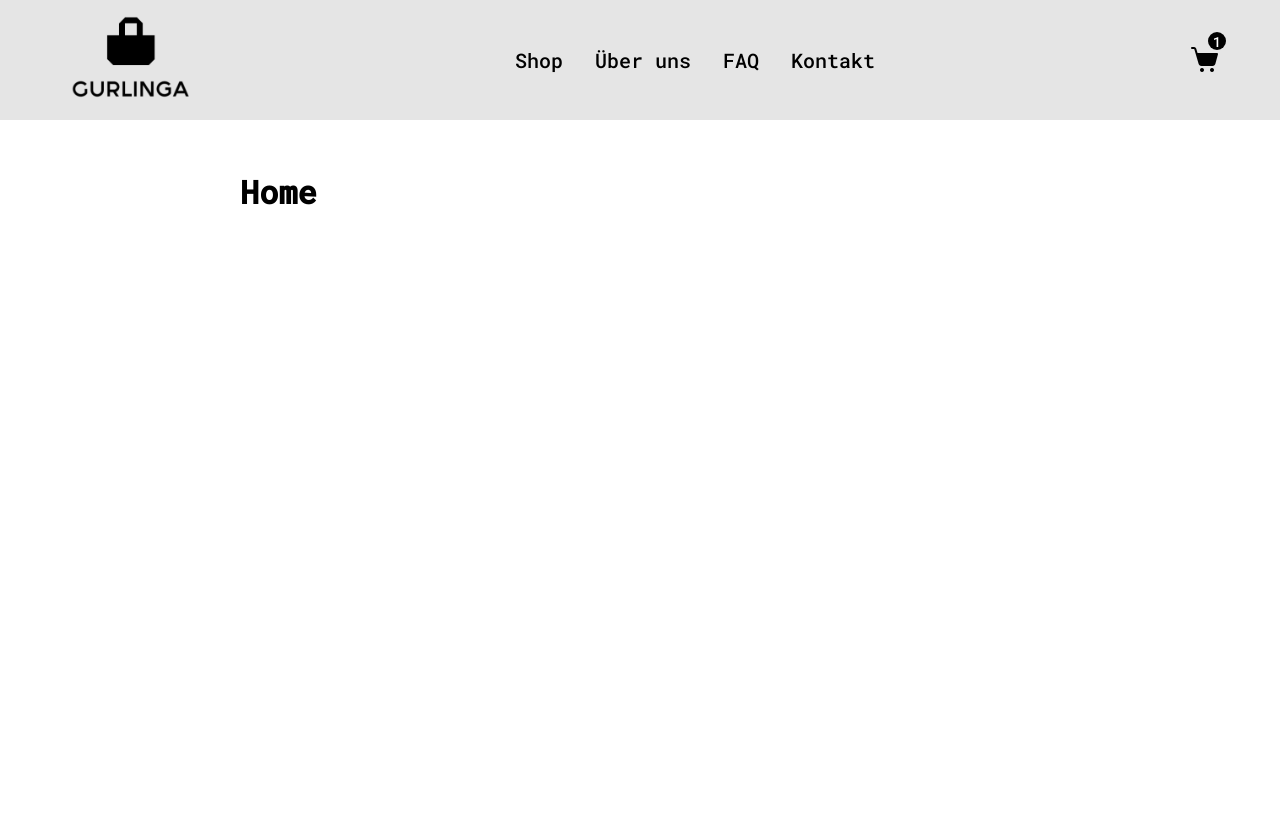
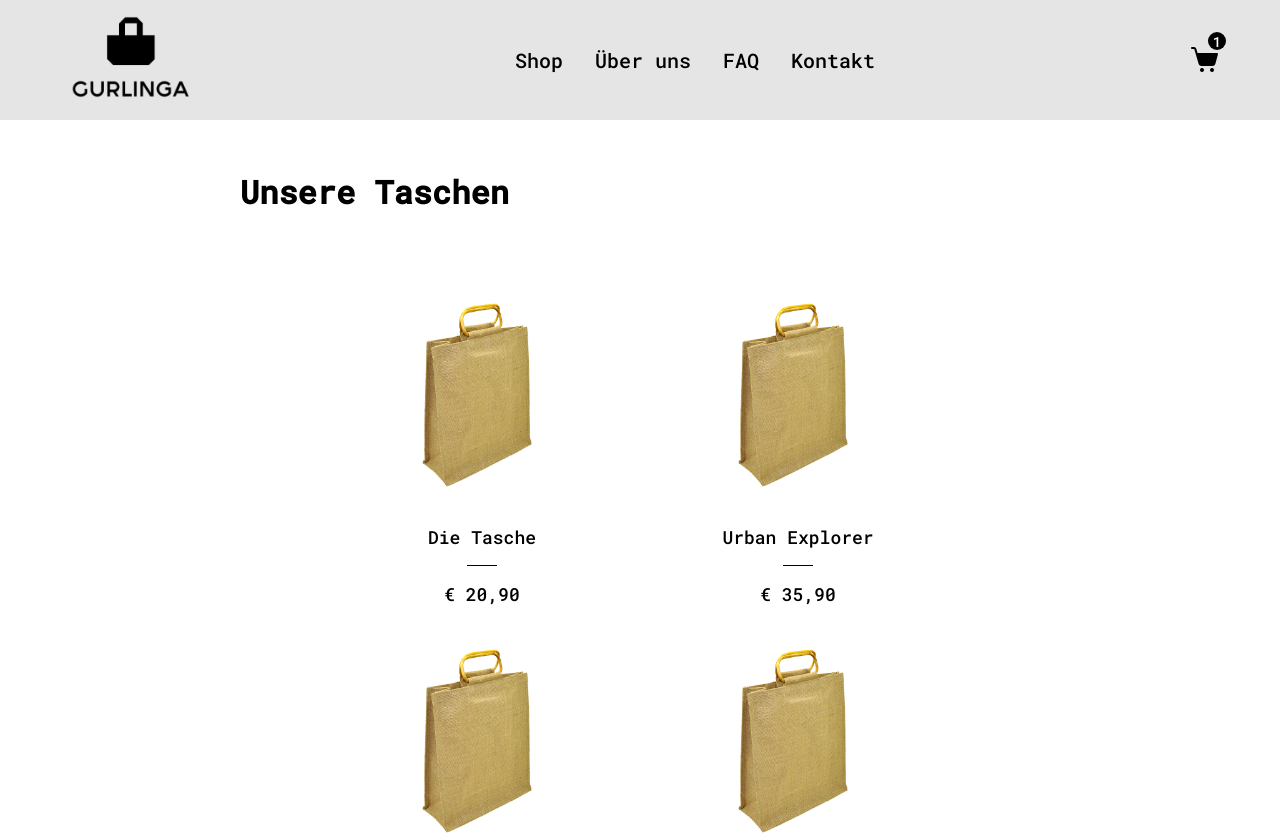
Before and after one commit to alexandreberthier/gurlingabags, a Vue app: page / in a window 1280 px wide. Shown: the top 834 px of the page. Before the commit the page ends 800 px from the top, so only its background shows below. Built offline with nearby package versions, Linux system fonts and the light colour scheme.

Commit message:
detail site new, new price formatter, fake products, store

```diff
--- a/src/assets/main.css
+++ b/src/assets/main.css
@@ -9,6 +9,7 @@
 :root {
     --white: #ffffff;
     --light-gray: #e5e5e5;
+    --black: #000000
 }
 
 body, html {
@@ -23,6 +24,7 @@ h1, h2, h3, h4, h5, p {
 
 a {
     text-decoration: none;
+    color: black;
 }
 
 p, span {
@@ -40,13 +42,13 @@ p, span {
     margin: 50px auto;
     display: flex;
     flex-direction: column;
-    gap: 80px;
+    gap: 60px;
 }
 
 @media (min-width: 740px) {
     .site-wrapper {
         width: 620px;
-
+        gap: 80px;
     }
 }
 
--- /dev/null
+++ b/src/components/ProductCard.vue
@@ -0,0 +1,117 @@
+<template>
+  <router-link :to="{name: SiteLinks.Details, params: {id: product.id }}">
+    <div class="card-wrapper">
+      <div class="top-section">
+        <img :src="getImage(product.image)" alt="tasche">
+        <div class="slider">
+          <p>Details ansehen</p>
+        </div>
+      </div>
+      <div class="bottom-section">
+        <p class="product-name">{{ product.name }}</p>
+        <div class="divider"></div>
+        <p class="price">{{formatPrice(product.price)}}</p>
+      </div>
+    </div>
+  </router-link>
+</template>
+
+<script setup lang="ts">
+
+import {getImage} from "@/utils/ImageUtils";
+import {SiteLinks} from "@/enums/SiteLinks";
+import type {Product} from "@/interfaces/Global";
+import {formatPrice} from "@/utils/FormatUtils";
+
+const {product} = defineProps<{
+  product: Product
+}>()
+
+</script>
+
+<style scoped>
+
+.card-wrapper {
+  width: 300px;
+  height: 330px;
+  cursor: pointer;
+  display: flex;
+  flex-direction: column;
+  gap: 32px;
+
+  .top-section {
+    display: flex;
+    align-items: center;
+    justify-content: center;
+    position: relative;
+    overflow: hidden;
+
+    img {
+      width: 200px;
+      height: 200px;
+    }
+
+    .slider {
+      position: absolute;
+      bottom: 0;
+      display: flex;
+      justify-content: center;
+      align-items: center;
+      transform: translateY(100%);
+      opacity: 0;
+      transition: all 250ms ease-in-out;
+      height: 35px;
+      width: 100%;
+      background-color: rgba(255, 255, 555, 0.5);
+
+      p {
+        font-size: 14px;
+      }
+    }
+
+  }
+
+  .bottom-section {
+    display: flex;
+    flex-direction: column;
+    align-items: center;
+    gap: 16px;
+
+    .divider {
+      height: 1px;
+      width: 30px;
+      background-color: var(--black);
+    }
+  }
+
+  &:hover {
+    .top-section {
+      .slider {
+        transform: translateY(0);
+        opacity: 1;
+      }
+    }
+  }
+}
+
+@media (min-width: 1440px) {
+  .card-wrapper {
+    width: 350px;
+    height: 380px;
+
+    .top-section {
+      img {
+        width: 250px;
+        height: 250px;
+      }
+
+      .slider {
+        height: 50px;
+      }
+    }
+  }
+}
+
+
+
+</style>
--- a/src/enums/SiteLinks.ts
+++ b/src/enums/SiteLinks.ts
@@ -1,12 +1,13 @@
 export enum SiteLinks {
-    Home='home',
-    About='about',
-    Contact='contact',
-    Faqs='faqs',
-    Cart='cart',
-    Checkout='checkout',
-    PersonalData='personal-data',
-    DeliveryData='delivery-data',
-    Payment='payment',
-    OrderConfirm='order-confirm'
+    Home = 'home',
+    About = 'about',
+    Contact = 'contact',
+    Faqs = 'faqs',
+    Details = 'details',
+    Cart = 'cart',
+    Checkout = 'checkout',
+    PersonalData = 'personal-data',
+    DeliveryData = 'delivery-data',
+    Payment = 'payment',
+    OrderConfirm = 'order-confirm'
 }
--- a/src/router/index.ts
+++ b/src/router/index.ts
@@ -9,6 +9,7 @@ import PersonalData from "@/views/checkout/PersonalData.vue";
 import DeliveryData from "@/views/checkout/DeliveryData.vue";
 import Payment from "@/views/checkout/Payment.vue";
 import OrderConfirmation from "@/views/checkout/OrderConfirmation.vue";
+import ProductDetails from "@/views/ProductDetails.vue";
 
 const router = createRouter({
   history: createWebHistory(import.meta.env.BASE_URL),
@@ -27,6 +28,12 @@ const router = createRouter({
       path: '/kontakt',
       name: 'contact',
       component: ContactView
+    },
+    {
+      path: '/details/:id',
+      name: 'details',
+      component: ProductDetails,
+      props: true
     },
     {
       path: '/faqs',
--- /dev/null
+++ b/src/stores/central.ts
@@ -0,0 +1,70 @@
+import {ref, computed, useId} from 'vue'
+import { defineStore } from 'pinia'
+import type {Product} from "@/interfaces/Global";
+import type {Ref} from "vue";
+
+export const useCentralStore = defineStore('central', () => {
+  const products: Ref<Product[]> = ref([
+    {
+      id: useId(),
+      name: 'Die Tasche',
+      desc: 'Minimalistisch und stilvoll – perfekt für den urbanen Alltagslook.',
+      price: 20.90,
+      image: 'img_tasche.png',
+    },
+    {
+      id: useId(),
+      name: 'Urban Explorer',
+      desc: 'Die perfekte Tasche für Abenteuer in der Stadt oder die Erkundung neuer Orte.',
+      price: 35.90,
+      image: 'img_tasche.png',
+    },
+    {
+      id: useId(),
+      name: 'Vintage Vibes',
+      desc: 'Klassischer Look mit modernem Twist – ideal für Liebhaber von Retro-Designs.',
+      price: 50.90,
+      image: 'img_tasche.png',
+    },
+    {
+      id: useId(),
+      name: 'Eco Warrior',
+      desc: 'Nachhaltig und stylisch – aus umweltfreundlichen Materialien hergestellt.',
+      price: 40.90,
+      image: 'img_tasche.png',
+    },
+    {
+      id: useId(),
+      name: 'Night Out',
+      desc: 'Elegant und kompakt – die perfekte Begleiterin für den Abend.',
+      price: 25.90,
+      image: 'img_tasche.png',
+    },
+    {
+      id: useId(),
+      name: 'Tech Nomad',
+      desc: 'Hightech und Komfort vereint – ideal für Digital Nomads und Techies.',
+      price: 60.90,
+      image: 'img_tasche.png',
+    },
+    {
+      id: useId(),
+      name: 'Beach Bum',
+      desc: 'Lässig und farbenfroh – ideal für den Strand oder entspannte Tage.',
+      price: 30.90,
+      image: 'img_tasche.png',
+    },
+    {
+      id: useId(),
+      name: 'Weekend Wanderer',
+      desc: 'Robust und geräumig – perfekt für Wochenendtrips und Abenteuer.',
+      price: 55.90,
+      image: 'img_tasche.png',
+    },
+  ]);
+
+
+  return {
+    products
+  }
+})
--- /dev/null
+++ b/src/utils/FormatUtils.ts
@@ -0,0 +1,4 @@
+export function formatPrice(price:number):string
+{
+    return new Intl.NumberFormat('de-AT', {style:'currency', currency: 'EUR'}).format(price)
+}
--- a/src/views/HomeView.vue
+++ b/src/views/HomeView.vue
@@ -1,13 +1,49 @@
 <template>
   <div class="site-wrapper">
-    <h1>Home</h1>
+    <h1>Unsere Taschen</h1>
+    <div class="product-flex">
+      <ProductCard
+          v-for="product in products"
+          :key="product.id"
+          :product="product"
+      />
+    </div>
   </div>
 </template>
 
 <script setup lang="ts">
 
+import ProductCard from "@/components/ProductCard.vue";
+import {useCentralStore} from "@/stores/central";
+import {computed} from "vue";
+
+const store = useCentralStore()
+
+const products = computed(() => {
+  return store.products
+})
+
+
 </script>
 
 <style scoped>
 
+.product-flex {
+  display: flex;
+  flex-wrap: wrap;
+  align-items: center;
+  justify-content: center;
+  gap: 16px;
+}
+
+@media (min-width: 1440px) {
+  .product-flex {
+    display: flex;
+    flex-wrap: wrap;
+    align-items: center;
+    justify-content: center;
+    gap: 25px;
+  }
+}
+
 </style>
--- /dev/null
+++ b/src/views/ProductDetails.vue
@@ -0,0 +1,13 @@
+<template>
+  <div class="site-wrapper">
+    <h1>Details</h1>
+  </div>
+</template>
+
+<script setup lang="ts">
+
+</script>
+
+<style scoped>
+
+</style>
```
Also changed, not shown: src/interfaces/Global.ts (+9 -0 lines), src/stores/counter.ts (deleted, +0 -12 lines), src/assets/images/img_tasche.png (added).
